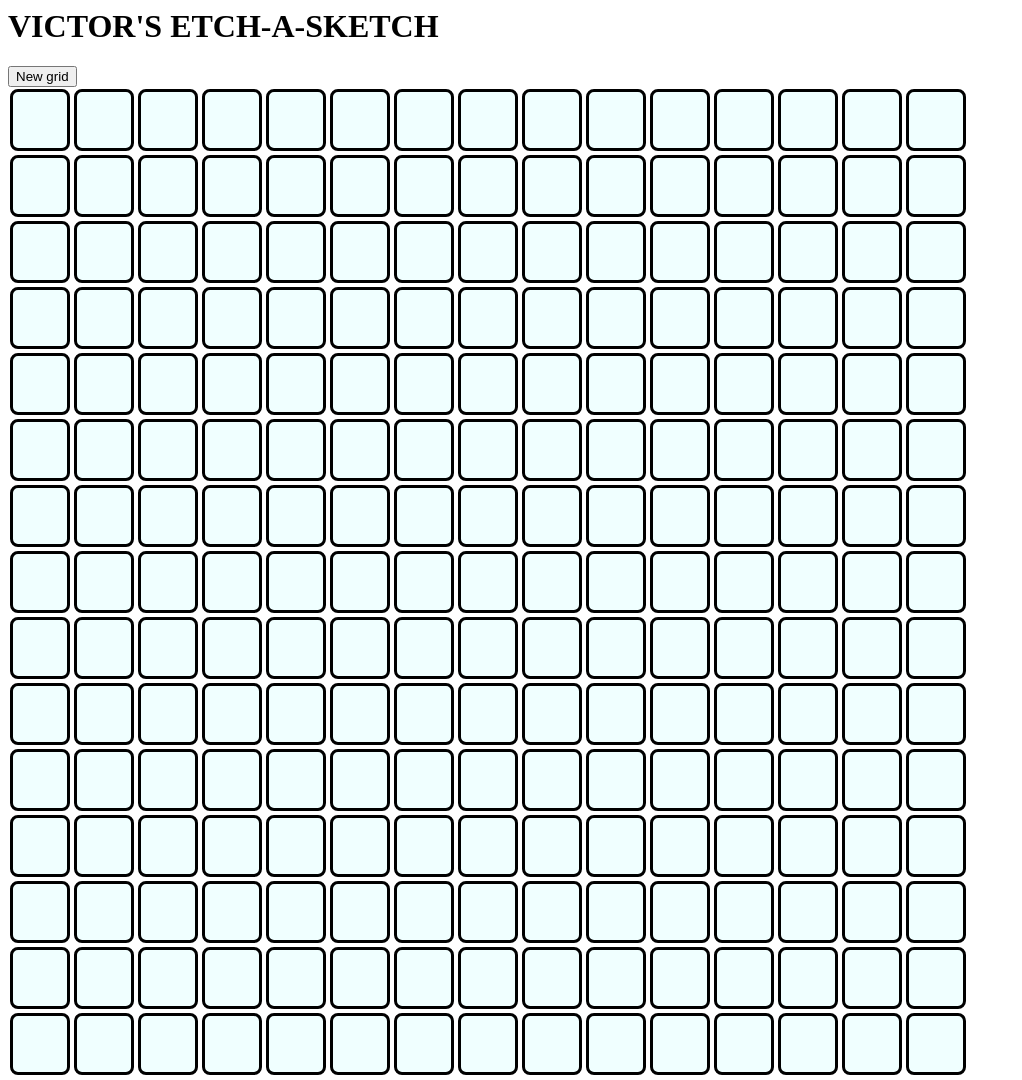
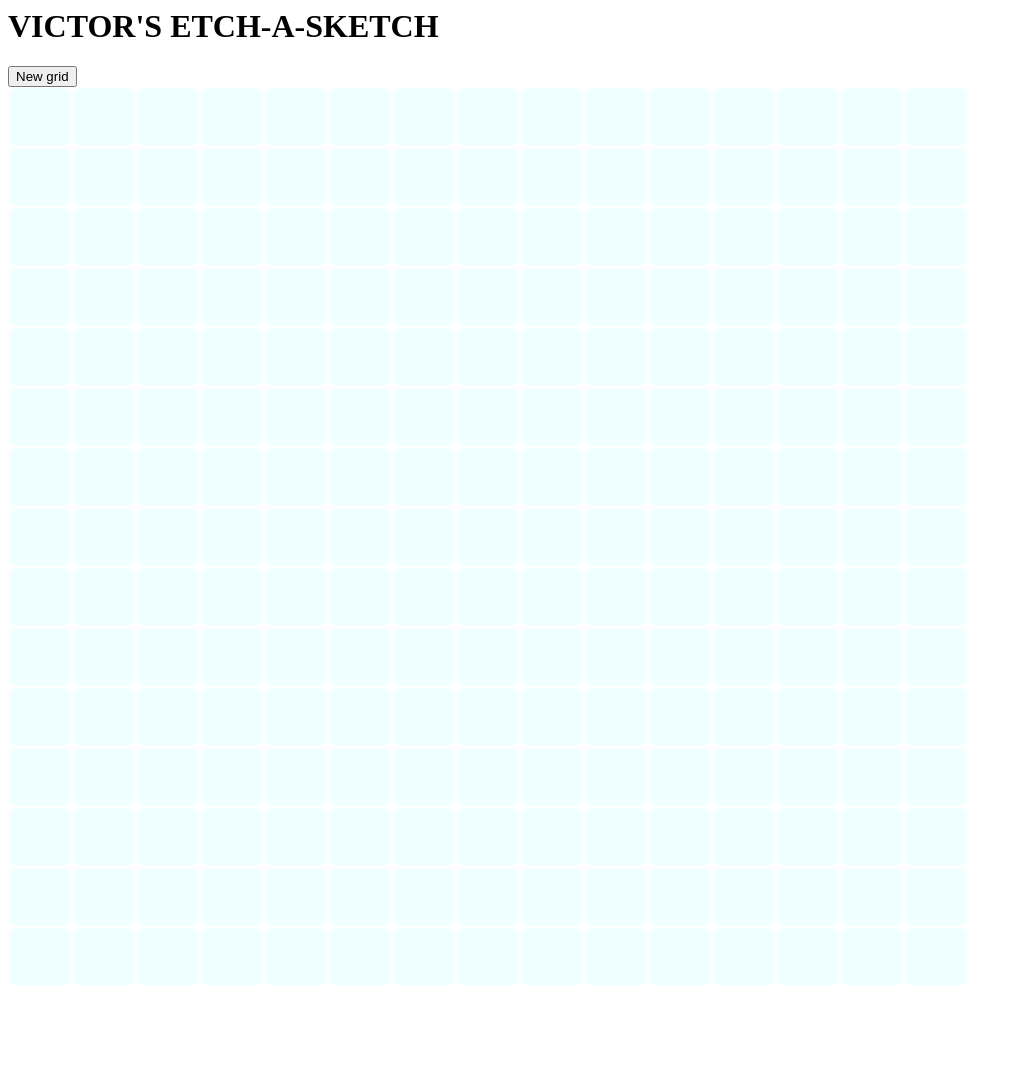
Before and after one commit to wvictor14/learnjs, a plain HTML site: page odin-project/foundations/etch-a-sketch/index.html in a window 1280 px wide. Shown: the whole page, without its empty margins (0-1022 px from the left). After the commit the page ends 995 px from the top, so only its background shows below. Drawn offline with Linux system fonts and the light colour scheme.

Commit message:
reduce margin

```diff
--- a/odin-project/foundations/etch-a-sketch/etch-a-sketch.js
+++ b/odin-project/foundations/etch-a-sketch/etch-a-sketch.js
@@ -15,7 +15,7 @@ function createRow(ncol = 16) {
   row.classList.add('row');
 
   // square height is page width / number of squares, minus margin*2
-  const square_h = 960/ncol - 4;
+  const square_h = 960/ncol - 2;
 
   for (let i = 0; i < ncol-1; i++) {
     // each square has flex: 1
--- a/odin-project/foundations/etch-a-sketch/styles.css
+++ b/odin-project/foundations/etch-a-sketch/styles.css
@@ -1,14 +1,14 @@
 .square {
   flex: 1;
-  border: 3px solid black;
+  border: 0px solid black;
   border-radius: 8px;
   padding: 0px;
-  margin: 2px;
+  margin: 1px;
   background-color:azure;
 }
 
 .hovered {
-  background-color: forestgreen;
+  background-color: black;
 }
 
 #grid {
```
